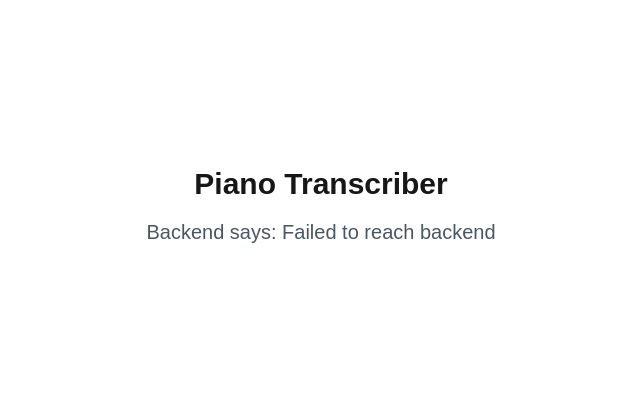
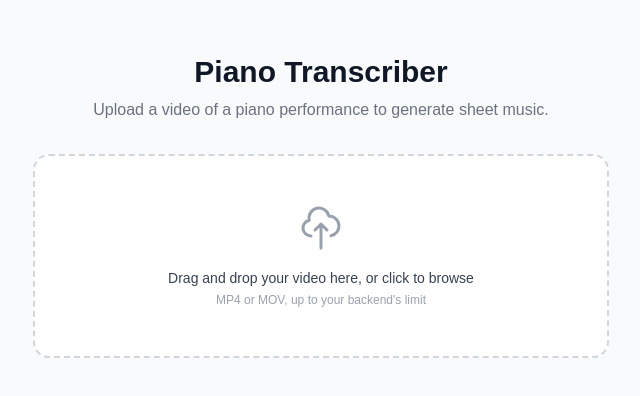
Before and after one commit to sruthyP847/piano-transcriber-app, a Next.js app in the folder frontend/: page / in a window 1280 px wide. Shown: the part 194-590 px from the top of the page, without its empty margins (319-959 px from the left). Built offline with nearby package versions, Linux system fonts and the light colour scheme; no server answers.

Commit message:
feat: implement single-page video upload pipeline and configure robust gitignore

```diff
--- a/frontend/app/page.tsx
+++ b/frontend/app/page.tsx
@@ -1,21 +1,209 @@
 "use client";
 
-import { useEffect, useState } from "react";
+import { useCallback, useRef, useState } from "react";
+
+type Status = "idle" | "uploading" | "processing" | "success" | "error";
+
+const ACCEPTED_TYPES = ["video/mp4", "video/quicktime", "video/x-m4v"];
 
 export default function Home() {
-  const [message, setMessage] = useState("Loading...");
+  const [status, setStatus] = useState<Status>("idle");
+  const [progress, setProgress] = useState(0);
+  const [fileName, setFileName] = useState<string | null>(null);
+  const [errorMessage, setErrorMessage] = useState<string | null>(null);
+  const [resultMessage, setResultMessage] = useState<string | null>(null);
+  const [isDragging, setIsDragging] = useState(false);
+  const fileInputRef = useRef<HTMLInputElement>(null);
+  const progressIntervalRef = useRef<ReturnType<typeof setInterval> | null>(null);
 
-  useEffect(() => {
-    fetch("http://localhost:8000/api/hello")
-      .then((res) => res.json())
-      .then((data) => setMessage(data.message))
-      .catch(() => setMessage("Failed to reach backend"));
+  const resetState = () => {
+    setStatus("idle");
+    setProgress(0);
+    setFileName(null);
+    setErrorMessage(null);
+    setResultMessage(null);
+  };
+
+  const uploadFile = useCallback(async (file: File) => {
+    if (!ACCEPTED_TYPES.includes(file.type)) {
+      setStatus("error");
+      setErrorMessage("Unsupported file type. Please upload an MP4 or MOV video.");
+      return;
+    }
+
+    setStatus("uploading");
+    setFileName(file.name);
+    setErrorMessage(null);
+    setResultMessage(null);
+    setProgress(0);
+
+    // Simulated progress while the real upload happens in the background.
+    progressIntervalRef.current = setInterval(() => {
+      setProgress((prev) => {
+        if (prev >= 90) {
+          return prev;
+        }
+        return prev + Math.random() * 15;
+      });
+    }, 300);
+
+    try {
+      const formData = new FormData();
+      formData.append("file", file);
+
+      const response = await fetch("http://localhost:8000/api/transcribe", {
+        method: "POST",
+        body: formData,
+      });
+
+      if (progressIntervalRef.current) {
+        clearInterval(progressIntervalRef.current);
+      }
+      setProgress(100);
+      setStatus("processing");
+
+      const data = await response.json();
+
+      if (!response.ok) {
+        throw new Error(data.detail ?? "Upload failed.");
+      }
+
+      // Brief pause so the "processing" state is visible before showing the result.
+      setTimeout(() => {
+        setStatus("success");
+        setResultMessage(data.message ?? "File ingested successfully.");
+      }, 600);
+    } catch (err) {
+      if (progressIntervalRef.current) {
+        clearInterval(progressIntervalRef.current);
+      }
+      setStatus("error");
+      setErrorMessage(
+        err instanceof Error ? err.message : "Something went wrong while uploading."
+      );
+    }
   }, []);
 
+  const handleDrop = useCallback(
+    (e: React.DragEvent<HTMLDivElement>) => {
+      e.preventDefault();
+      setIsDragging(false);
+      const file = e.dataTransfer.files?.[0];
+      if (file) {
+        uploadFile(file);
+      }
+    },
+    [uploadFile]
+  );
+
+  const handleFileSelect = useCallback(
+    (e: React.ChangeEvent<HTMLInputElement>) => {
+      const file = e.target.files?.[0];
+      if (file) {
+        uploadFile(file);
+      }
+      e.target.value = "";
+    },
+    [uploadFile]
+  );
+
+  const isBusy = status === "uploading" || status === "processing";
+
   return (
-    <main className="flex min-h-screen flex-col items-center justify-center gap-4">
-      <h1 className="text-3xl font-bold">Piano Transcriber</h1>
-      <p className="text-xl text-gray-600">Backend says: {message}</p>
+    <main className="flex min-h-screen flex-col items-center justify-center bg-gray-50 px-4">
+      <div className="w-full max-w-xl">
+        <div className="mb-8 text-center">
+          <h1 className="text-3xl font-bold text-gray-900">Piano Transcriber</h1>
+          <p className="mt-2 text-gray-500">
+            Upload a video of a piano performance to generate sheet music.
+          </p>
+        </div>
+
+        <div
+          onDragOver={(e) => {
+            e.preventDefault();
+            setIsDragging(true);
+          }}
+          onDragLeave={() => setIsDragging(false)}
+          onDrop={handleDrop}
+          onClick={() => !isBusy && fileInputRef.current?.click()}
+          className={`flex flex-col items-center justify-center rounded-2xl border-2 border-dashed p-12 text-center transition-colors ${
+            isBusy
+              ? "cursor-not-allowed border-gray-200 bg-gray-100"
+              : "cursor-pointer border-gray-300 bg-white hover:border-indigo-400 hover:bg-indigo-50"
+          } ${isDragging ? "border-indigo-500 bg-indigo-50" : ""}`}
+        >
+          <input
+            ref={fileInputRef}
+            type="file"
+            accept="video/mp4,video/quicktime,video/x-m4v"
+            className="hidden"
+            onChange={handleFileSelect}
+            disabled={isBusy}
+          />
+
+          <svg
+            className="mb-4 h-12 w-12 text-gray-400"
+            fill="none"
+            viewBox="0 0 24 24"
+            stroke="currentColor"
+          >
+            <path
+              strokeLinecap="round"
+              strokeLinejoin="round"
+              strokeWidth={1.5}
+              d="M7 16a4 4 0 01-.88-7.903A5 5 0 1115.9 6L16 6a5 5 0 011 9.9M15 13l-3-3m0 0l-3 3m3-3v12"
+            />
+          </svg>
+
+          {status === "idle" && (
+            <>
+              <p className="text-sm font-medium text-gray-700">
+                Drag and drop your video here, or click to browse
+              </p>
+              <p className="mt-1 text-xs text-gray-400">MP4 or MOV, up to your backend&apos;s limit</p>
+            </>
+          )}
+
+          {isBusy && (
+            <div className="w-full max-w-xs">
+              <p className="mb-2 truncate text-sm font-medium text-gray-700">{fileName}</p>
+              <div className="h-2 w-full overflow-hidden rounded-full bg-gray-200">
+                <div
+                  className="h-full rounded-full bg-indigo-500 transition-all duration-300 ease-out"
+                  style={{ width: `${progress}%` }}
+                />
+              </div>
+              <p className="mt-2 text-xs text-gray-500">
+                {status === "uploading" ? `Uploading... ${Math.round(progress)}%` : "Processing..."}
+              </p>
+            </div>
+          )}
+
+          {status === "success" && (
+            <>
+              <p className="text-sm font-medium text-green-600">{resultMessage}</p>
+              <p className="mt-1 truncate text-xs text-gray-400">{fileName}</p>
+            </>
+          )}
+
+          {status === "error" && (
+            <>
+              <p className="text-sm font-medium text-red-600">{errorMessage}</p>
+              <p className="mt-1 text-xs text-gray-400">Click to try again</p>
+            </>
+          )}
+        </div>
+
+        {(status === "success" || status === "error") && (
+          <button
+            onClick={resetState}
+            className="mt-4 w-full rounded-lg border border-gray-300 bg-white py-2 text-sm font-medium text-gray-700 transition-colors hover:bg-gray-50"
+          >
+            Upload another file
+          </button>
+        )}
+      </div>
     </main>
   );
 }
```
Also changed, not shown: 2 other files (tests, documents, lock files or other folders).
